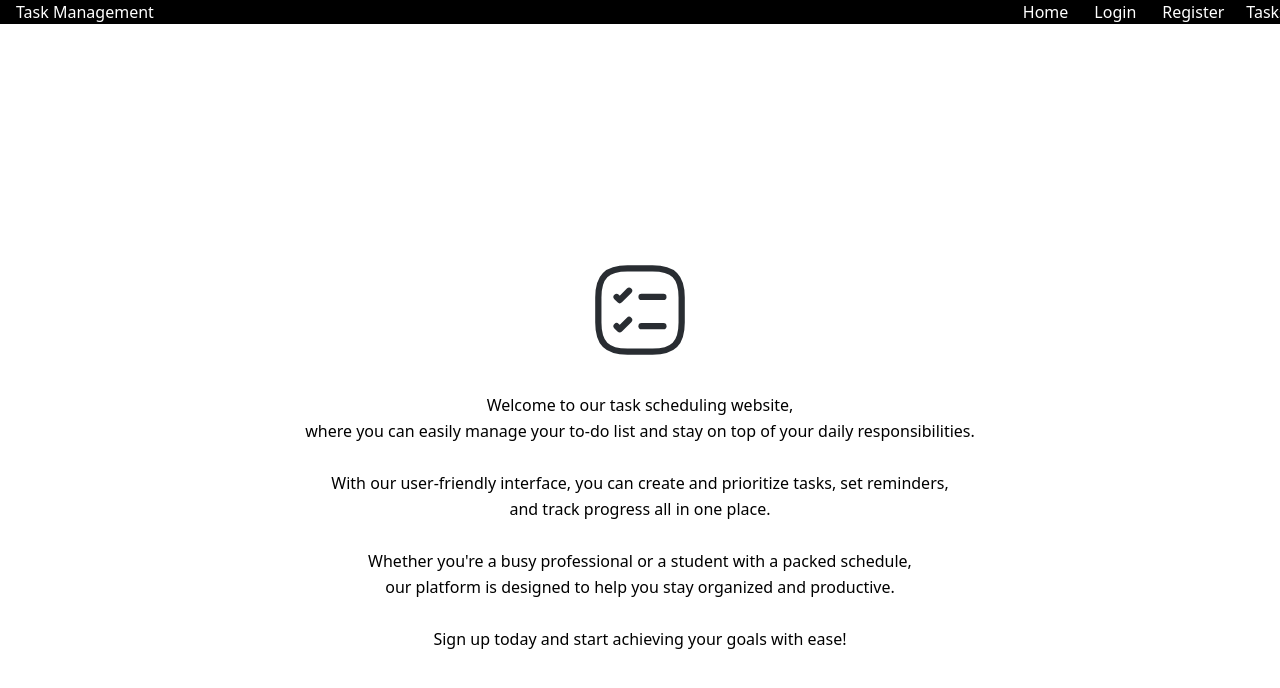
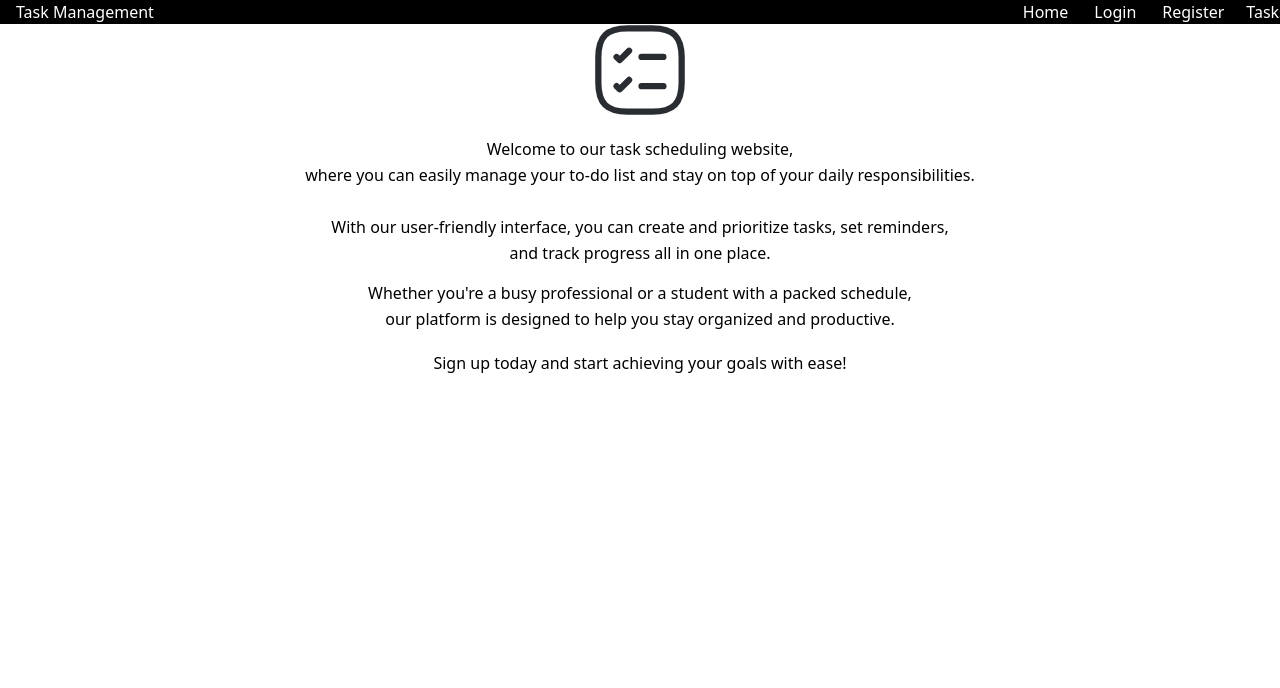
Before and after one commit to joelvitorniino/task-management, a Next.js app: page / in a window 1280 px wide. Shown: the top 688 px of the page. Built offline with nearby package versions, Linux system fonts and the light colour scheme.

Commit message:
feat: increase width

```diff
--- a/src/pages/index.tsx
+++ b/src/pages/index.tsx
@@ -4,9 +4,9 @@ export default function Home() {
   return (
     <div className="flex flex-col items-center justify-center h-screen">
       <div className="mb-8">
-        <Image src="/images/tasks.svg" width={100} height={100} alt="Tasks Logo" />
+        <Image src="/images/tasks.svg" width={100} height={100} alt="Tasks Logo" className="relative -top-[15rem]" />
       </div>
-      <p className="text-center leading-relaxed">
+      <p className="text-center leading-relaxed relative -top-[16rem]">
         <span className="whitespace-pre-line">
           Welcome to our task scheduling website,
 
@@ -26,7 +26,7 @@ export default function Home() {
 
         <br />
 
-        <span className="whitespace-pre-line">
+        <span className="whitespace-pre-line relative -top-3">
           <br />
           Whether you're a busy professional or a student with a packed schedule,
           <br />
@@ -36,7 +36,7 @@ export default function Home() {
 
         <br />
         <br />
-        <span className="whitespace-pre-line">
+        <span className="whitespace-pre-line relative -top-5">
           Sign up today and start achieving your goals with ease!
         </span>
       </p>
```
